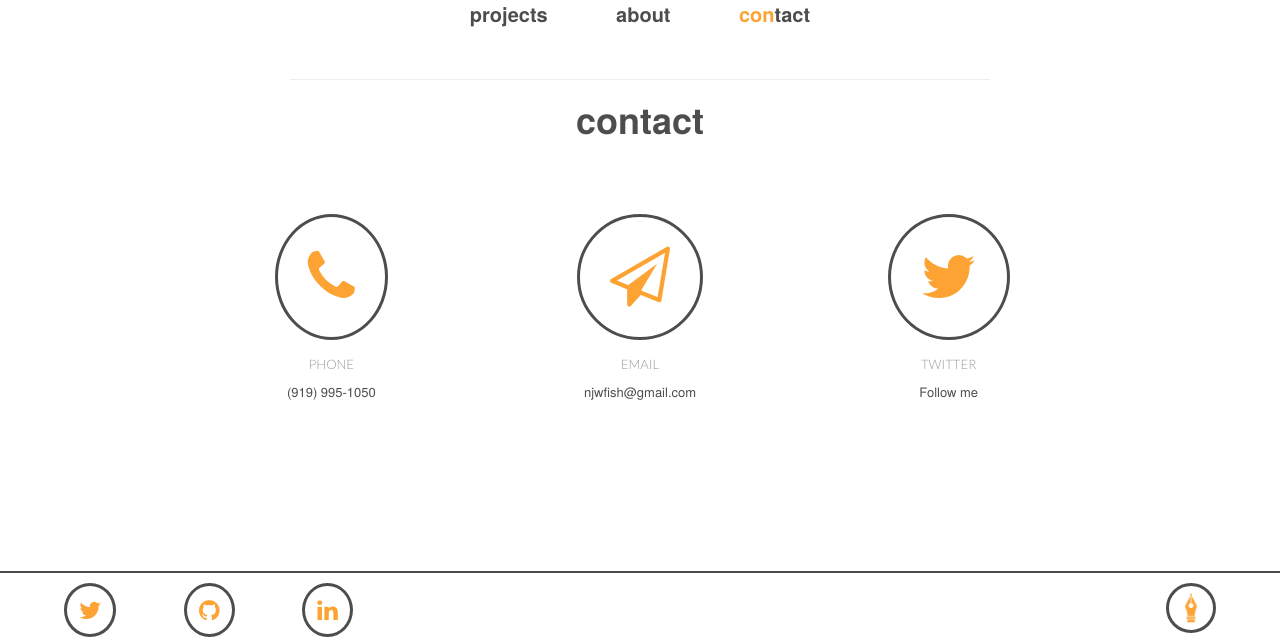
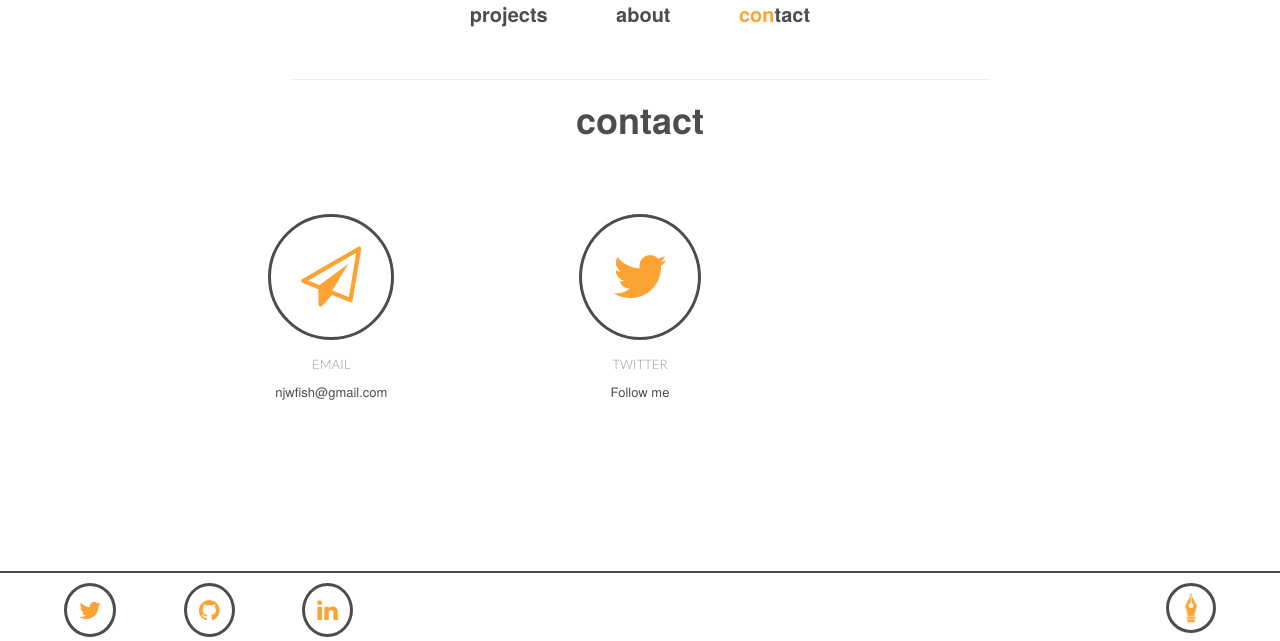
Before and after one commit to njwfish/personal-site, a Flask app: page /contact in a window 1280 px wide. Shown: the part 159-800 px from the top of the page. Run offline with Flask 2, Linux system fonts and the light colour scheme; some libraries are stand-ins or nearby versions.

Commit message:
Update contact.html

```diff
--- a/njwfish/templates/contact.html
+++ b/njwfish/templates/contact.html
@@ -43,13 +43,6 @@
 <h1>contact</h1>
 <div class="row" style="margin-top: 60px">
     <div class="col-md-4 col-sm-4 col-xs-12">
-        <a href="tel:+1-919-995-1050">
-            <i class="fa  fa-phone fa-fw con" style="font-size: 60px; margin-left: 0; margin-right: 0;"></i>
-            <p class="cirlce">PHONE</p>
-            (919) 995-1050
-        </a>
-    </div>
-    <div class="col-md-4 col-sm-4 col-xs-12">
         <a href="mailto:njwfish@gmail.com" target="_blank">
             <i class="fa fa-send-o  fa-fw con" style="font-size: 60px; margin-left: 0; margin-right: 0;"></i>
             <p class="cirlce">EMAIL</p>
```
